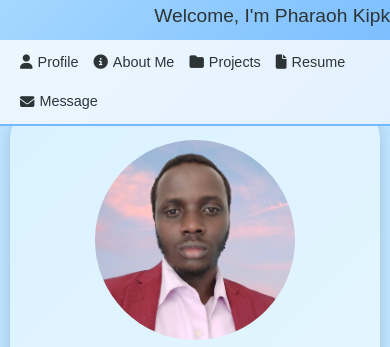
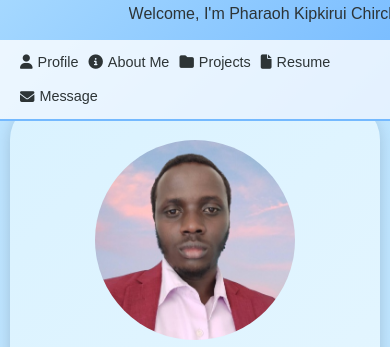
Before and after one commit to Chirchirp/Pharaoh_portfolio, a plain HTML site: page index.html in a window 390 px wide. Shown: the top 347 px of the page. Drawn offline with Linux system fonts and the light colour scheme; a small style sheet from the web is missing; a web font is replaced by a local one.

Commit message:
Update styles.css

```diff
--- a/styles.css
+++ b/styles.css
@@ -110,7 +110,7 @@ section {
   position: relative;
   margin: 100px 0 30px; /* Leave space for fixed header */
   padding: 0 10px;
-  scroll-margin-top: 120px; /* Ensure sections aren't hidden behind header */
+  scroll-margin-top: 100px; /* Ensures section top aligns precisely below header */
 }
 .section-container {
   background: var(--section-bg);
@@ -430,4 +430,10 @@ h1, h2, h3, h4, h5, h6 {
   }
 }
 @media (max-width: 480px) {
-  .nav
+  .nav-links {
+    gap: 10px;
+  }
+  .marquee span {
+    font-size: 1rem;
+  }
+}
```
